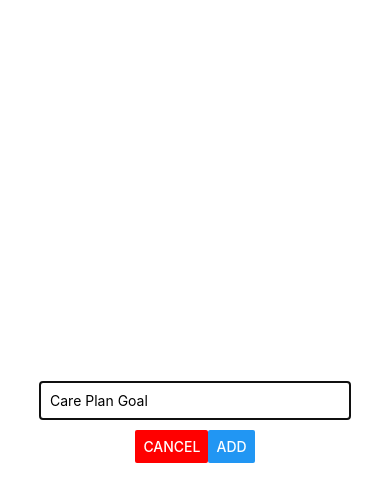
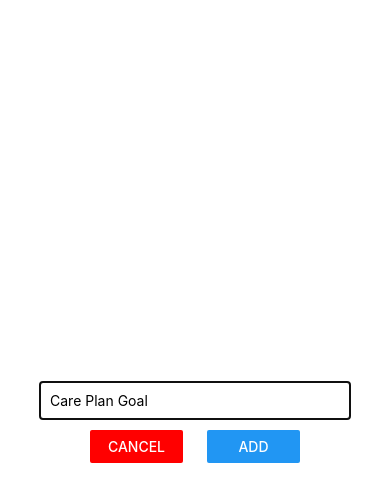
Before and after one commit to ruyaflute/my-new-app, a React Native app: screen / in a window 390 px wide. Both pictures are taken after a click on the button "ADD NEW GOAL". Shown: the top 502 px of the page. Built offline with nearby package versions, Linux system fonts and the light colour scheme.

Commit message:
style the buttons size

```diff
--- a/components/GoalInput.js
+++ b/components/GoalInput.js
@@ -22,9 +22,13 @@ const GoalInput = props => {
                     onChangeText={goalInputHandler}
                     value={enteredGoal}
                 />
-                <View style ={styles.buttonContainer}>
-                    <Button title="CANCEL" color="red" onPress={props.onCancel} />
-                    <Button title="ADD" onPress={addGoalHandler} />
+                <View style={styles.buttonContainer}>
+                    <View style={styles.button}>
+                        <Button title="CANCEL" color="red" onPress={props.onCancel} />
+                    </View>
+                    <View style={styles.button}>
+                        <Button title="ADD" onPress={addGoalHandler} />
+                    </View>
                 </View>
             </View>
         </Modal>
@@ -46,7 +50,11 @@ const styles = StyleSheet.create({
     },
     buttonContainer: {
         flexDirection: 'row',
-        justifyContent: 'space-between'
+        justifyContent: 'space-around',
+        width: '60%'
+    },
+    button: {
+        width: '40%'
     }
 });
 
```
